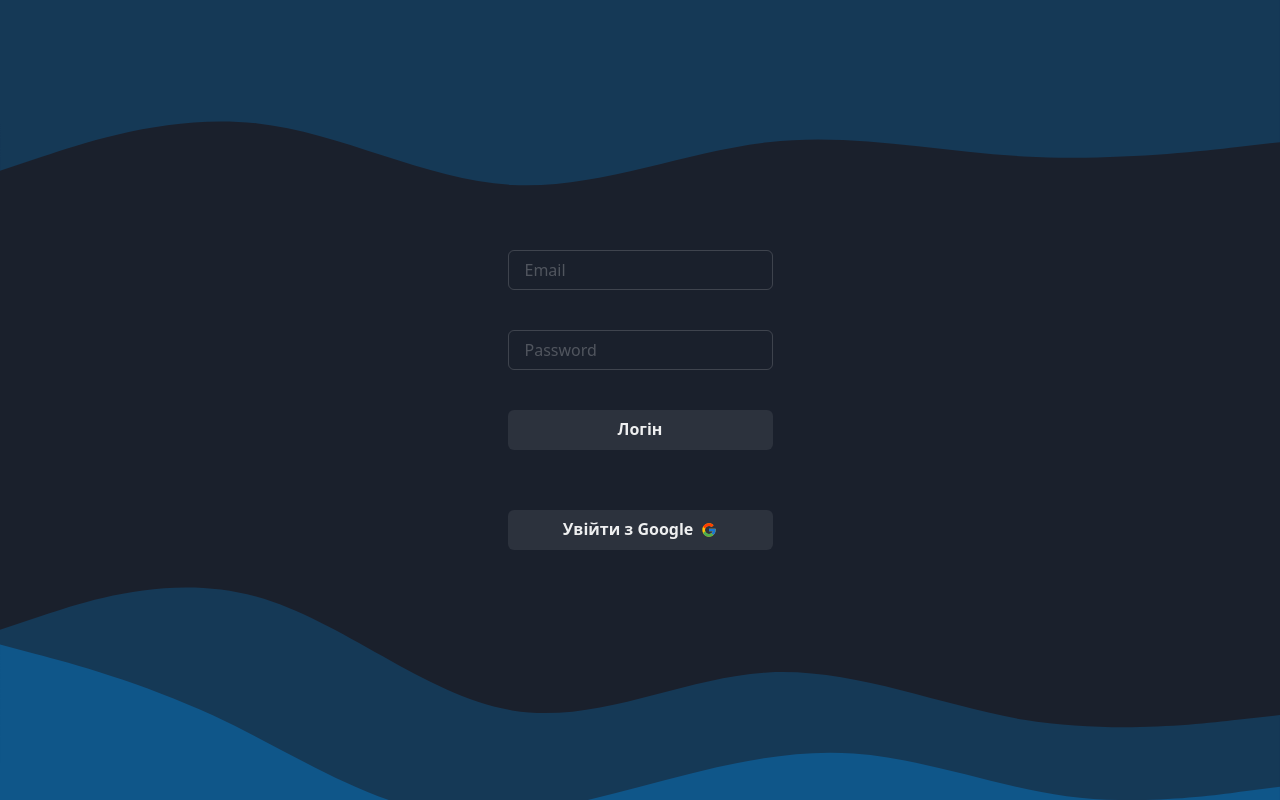
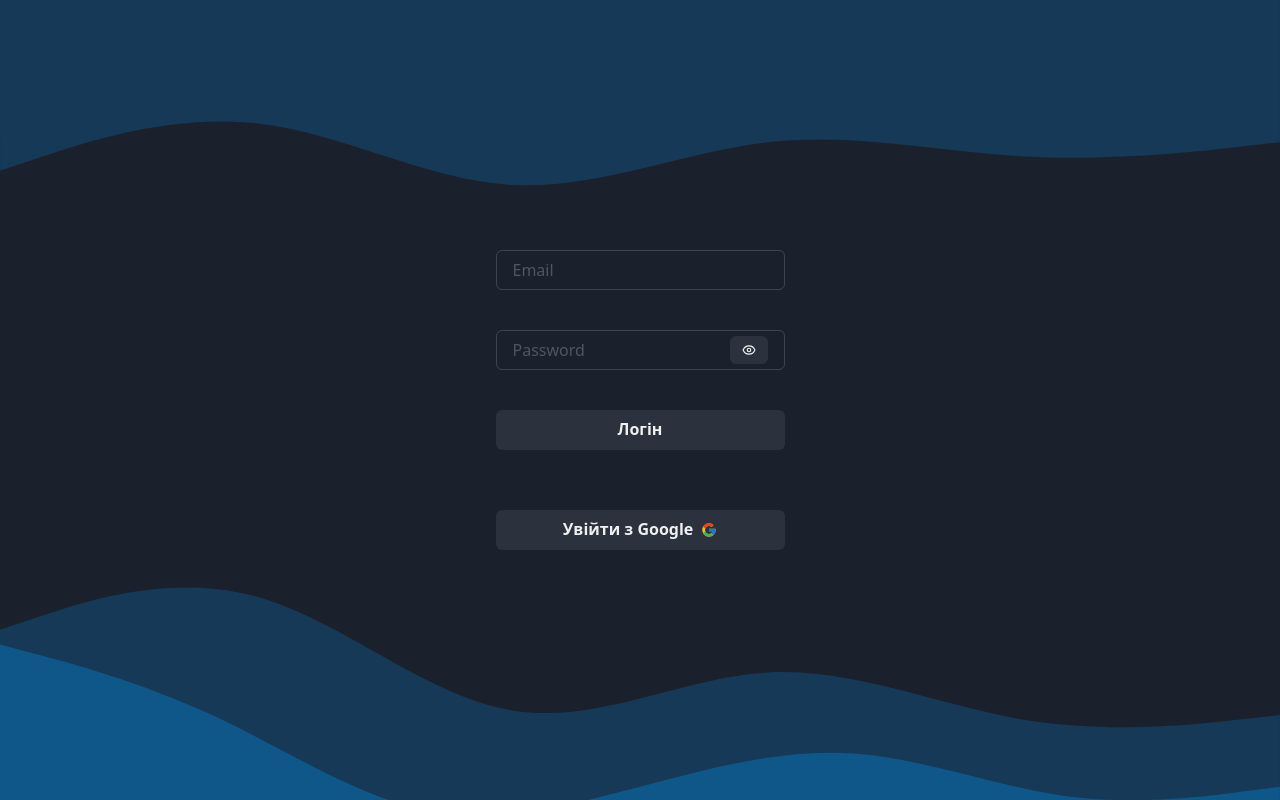
Before and after one commit to tatarynrm/danyl_client, a React (Create React App) app: page /login in a window 1280 px wide. Built offline with nearby package versions, Linux system fonts and the light colour scheme; no server answers.

Commit message:
ewqewqewq

```diff
--- a/src/components/login/LoginForm.jsx
+++ b/src/components/login/LoginForm.jsx
@@ -5,8 +5,10 @@ import usePlatformDetection from "../../hooks/usePlatformDetection";
 import { useDispatch, useSelector } from "react-redux";
 import { fetchAuth } from "../../store/auth.slice";
 import { useNavigate } from "react-router-dom";
-import { Button, Flex, Input, Text } from "@chakra-ui/react";
+import { Button, Flex, Input, InputGroup, InputRightElement, Text } from "@chakra-ui/react";
 import GoogleLoginButton from "../google/google-login/GoogleLoginButton";
+import { LuEyeOff ,LuEye } from "react-icons/lu";
+
 
 const LoginForm = () => {
   const [email, setEmail] = useState("");
@@ -19,6 +21,9 @@ const LoginForm = () => {
   const dispatch = useDispatch();
   const userData = useSelector((state) => state.auth.data);
   const [showError, setShowError] = useState(false);
+
+  const [show, setShow] = React.useState(false)
+  const handleClick = () => setShow(!show)
 
   const signIn = async (e) => {
     e.preventDefault();
@@ -95,8 +100,9 @@ const LoginForm = () => {
           setEmail(e.target.value);
         }}
       />
+       <InputGroup size='md'>
       <Input
-        type="password"
+        type={show ? 'text':'password'}
         placeholder="Password"
         value={password}
         onChange={(e) => {
@@ -104,6 +110,13 @@ const LoginForm = () => {
           setPassword(e.target.value);
         }}
       />
+            <InputRightElement width='4.5rem'>
+        <Button h='1.75rem' size='sm' onClick={handleClick}>
+          {show ? <LuEyeOff/> : <LuEye/>}
+
+        </Button>
+      </InputRightElement>
+      </InputGroup>
       <Button width={'100%'} onClick={signIn}>Логін</Button>
 
       <GoogleLoginButton/>
```
